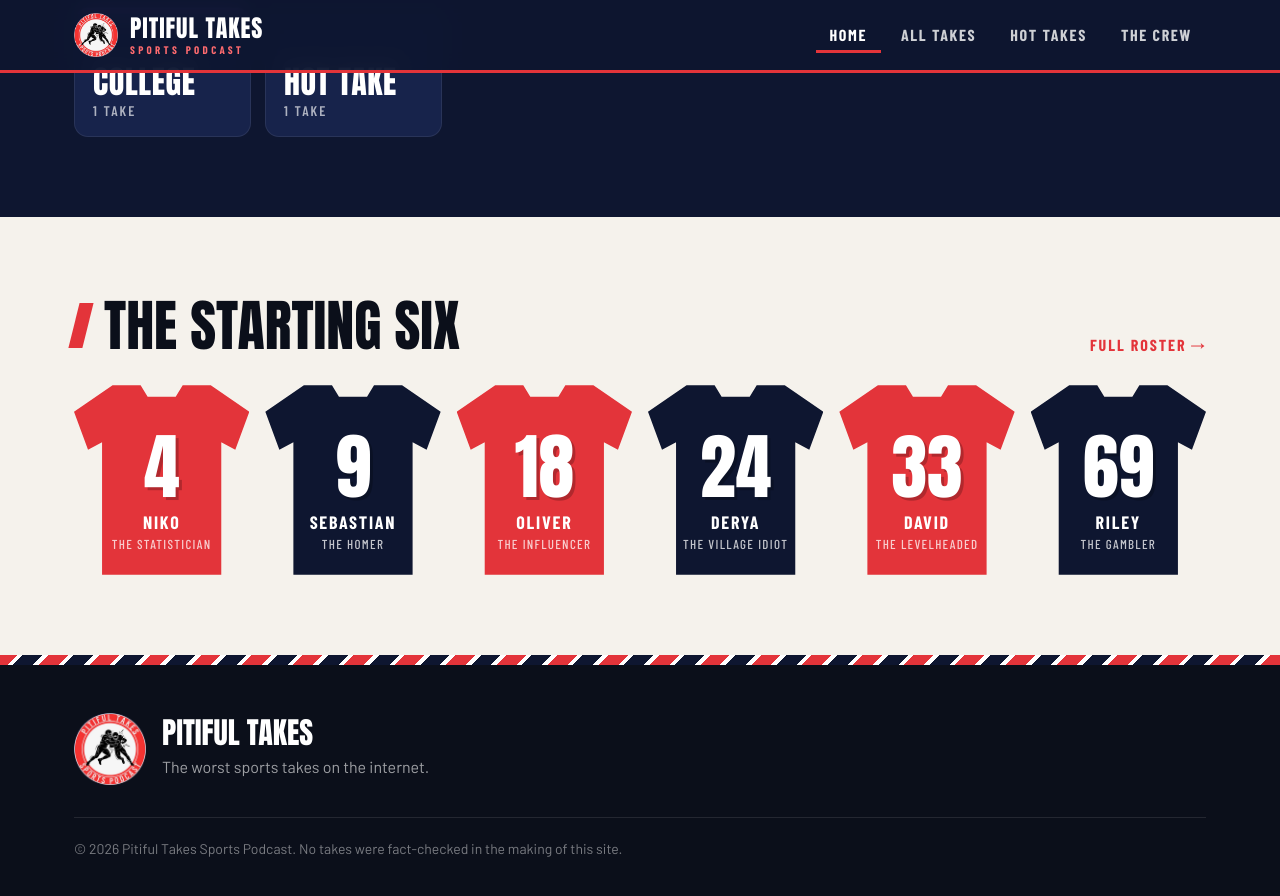
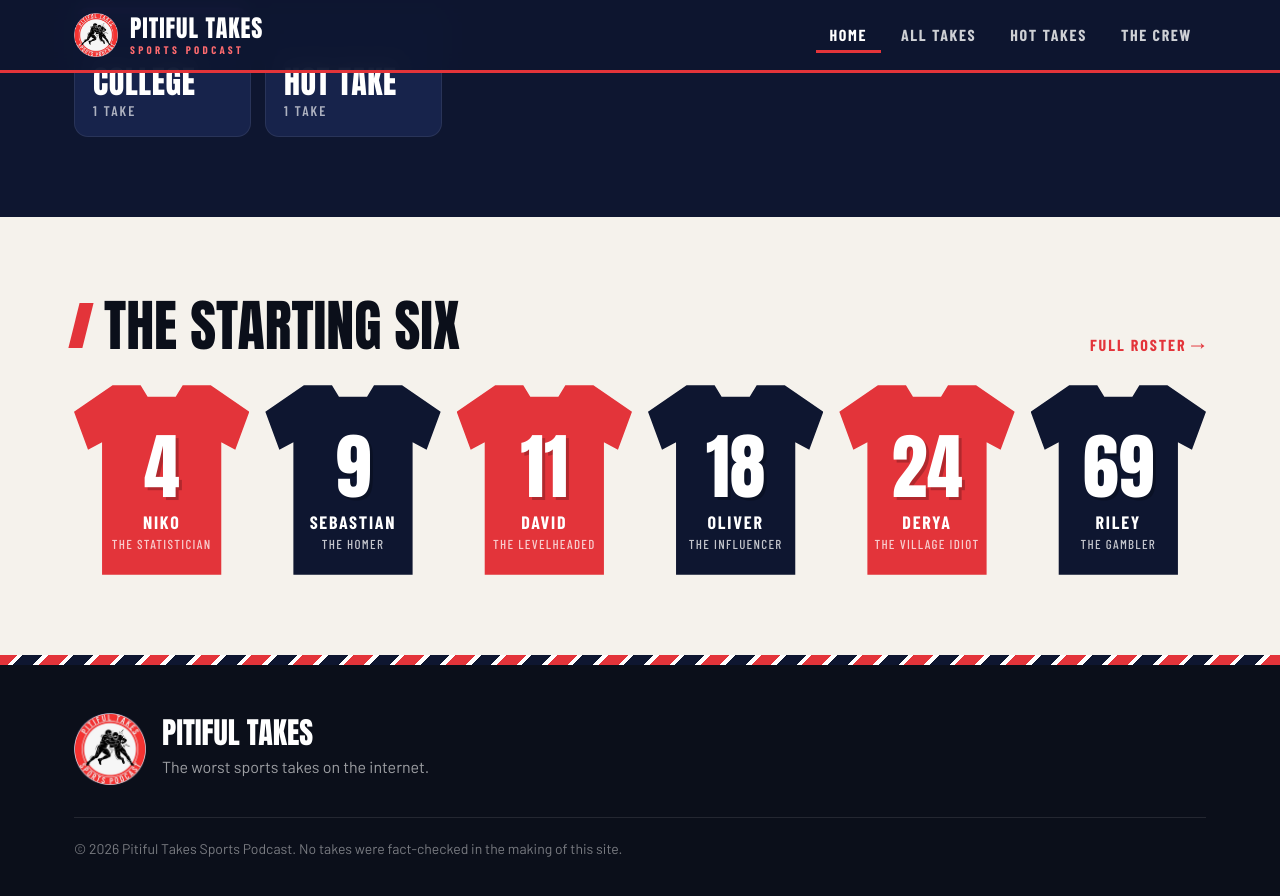
Before and after one commit to nikigogonis2009/pitifultakespod, a Jekyll site: the page built from index.html, in a window 1280 px wide and 900 px high, scrolled down 2255 px. Shown: the top 896 px of the window. Built offline with Jekyll 4.4.1, drawn with Linux system fonts in a browser that asks for light colours; some web fonts are replaced.

Commit message:
Change David's number to 11
Co-Authored-By: Claude Opus 5.5 <noreply@anthropic.com>
Claude-Session: https://claude.ai/code/session_017t8wW6UK9gu7zmS2k2VJLV

```diff
--- a/_data/crew.yml
+++ b/_data/crew.yml
@@ -82,7 +82,7 @@
 - id: host6
   name: David Mathes
   role: The Levelheaded
-  number: 33
+  number: 11
   bio: The newest member, but surprisingly the voice of reason.
   photo: /assets/img/crew/david.jpg
   note_color: "#FFB86B"
```
